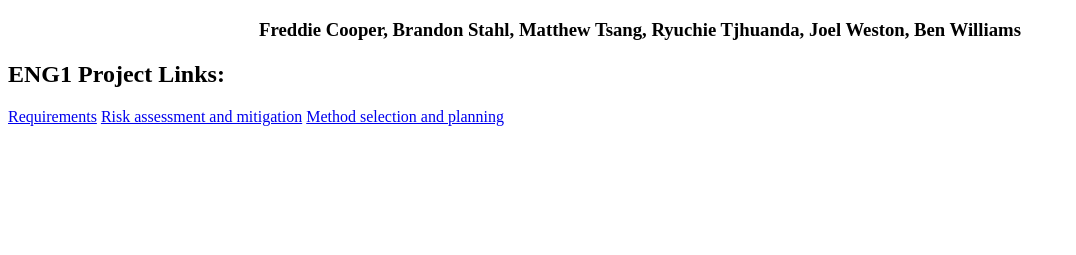
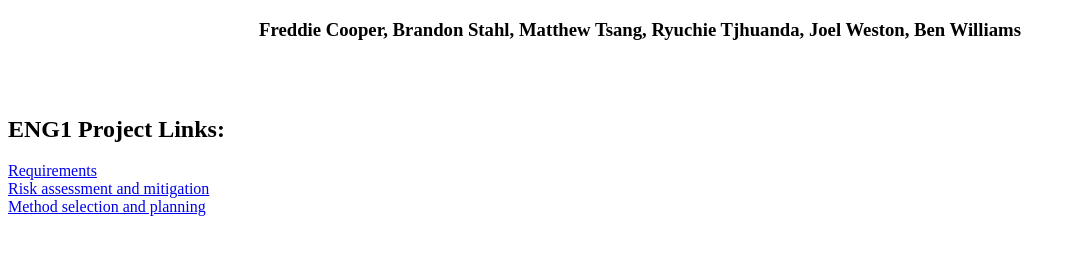
Before and after one commit to bdotalot/bdotalot.github.io, a plain HTML site: page index.html in a window 1280 px wide. Shown: the part 61-316 px from the top of the page, without its empty margins (0-1076 px from the left). Drawn offline with Linux system fonts and the light colour scheme.

Commit message:
Add line breaks between project links

```diff
--- a/index.html
+++ b/index.html
@@ -9,13 +9,13 @@ h3 {text-align: center;}
 <body>
 
 <h1>Group 10 - Uptown Func()</h1>
-<h3>Freddie Cooper, Brandon Stahl, Matthew Tsang, Ryuchie Tjhuanda, Joel Weston, Ben Williams</h3>
+<h3>Freddie Cooper, Brandon Stahl, Matthew Tsang, Ryuchie Tjhuanda, Joel Weston, Ben Williams</h3><br><br>
 
 
 <h2>ENG1 Project Links:</h2>
-  <a href="Req1.pdf">Requirements</a>
-  <a href="Risk1.pdf">Risk assessment and mitigation</a>
-  <a href="Plan1.pdf">Method selection and planning</a>
+  <a href="Req1.pdf">Requirements</a><br>
+  <a href="Risk1.pdf">Risk assessment and mitigation</a><br>
+  <a href="Plan1.pdf">Method selection and planning</a><br>
 
 
 </body>
```
